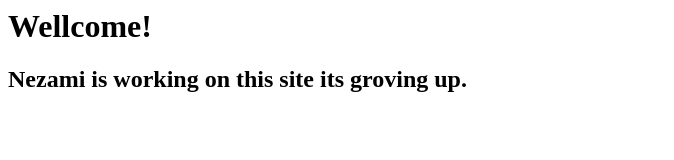
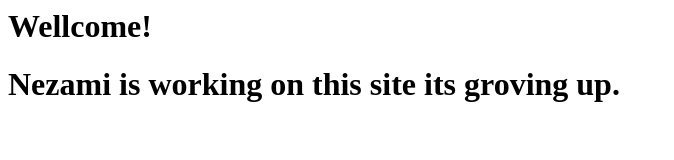
Before and after one commit to nezami1377/myRowSite, a plain HTML site: page index.html in a window 1280 px wide. Shown: the whole page, without its empty margins (0-674 px from the left). Drawn offline with Linux system fonts and the light colour scheme.

Commit message:
Update index.html

```diff
--- a/index.html
+++ b/index.html
@@ -1,4 +1,4 @@
 <html><head></head><body>
 <h1>Wellcome!</h1>
-  <h2>Nezami is working on this site its groving up.</h2>
+<h1>Nezami is working on this site its groving up.</h1>
 </body></html>
```
